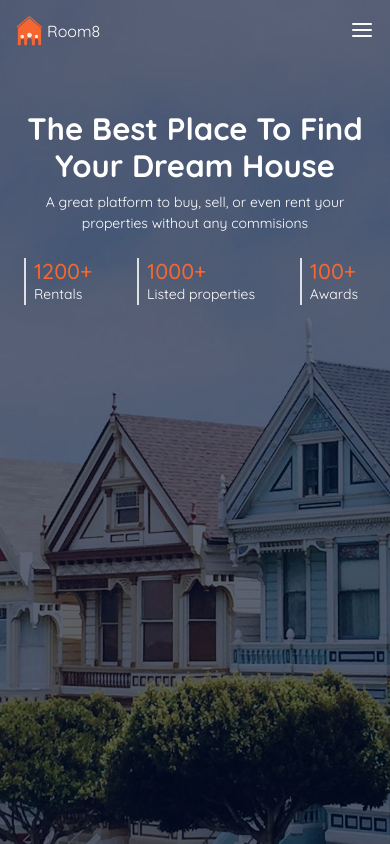
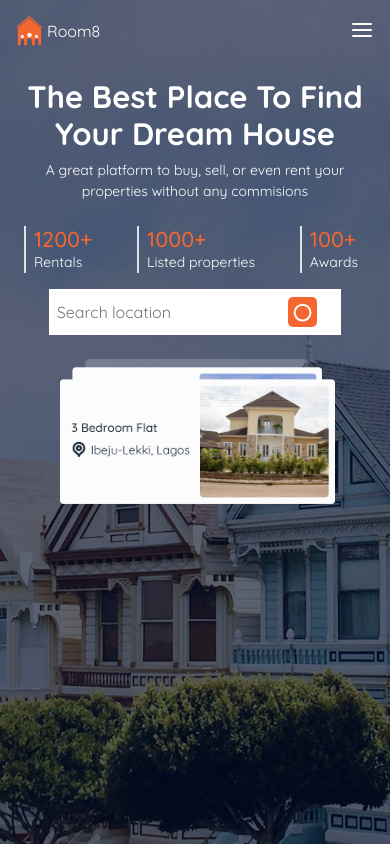
Before and after one commit to Ezekiel8807/room8, a React (Vite) app: page / in a window 390 px wide. Built offline with nearby package versions, Linux system fonts and the light colour scheme.

Commit message:
making hero page responsive"

```diff
--- a/src/components/Button.jsx
+++ b/src/components/Button.jsx
@@ -1,3 +1,3 @@
-export function Button({ btnStyle, value }) {
-  return <button style={btnStyle}>{value}</button>;
+export function Button({ btnStyle, children }) {
+  return <button style={btnStyle}>{children}</button>;
 }
--- a/src/index.css
+++ b/src/index.css
@@ -38,11 +38,6 @@ button {
   color: #f56630;
 }
 
-.img-con img {
-  position: absolute;
-  margin: 0px auto;
-}
-
 .img-con-box {
   width: 500px;
   height: 200px;
@@ -70,3 +65,34 @@ button {
   top: 25px;
   width: 500px;
 }
+
+@media screen and (max-width: 769px) {
+  .img-con-box {
+    width: 250px;
+    height: 100px;
+    margin: 10px auto;
+    position: relative;
+  }
+
+  .img-con-box img {
+    position: absolute;
+  }
+
+  .layer1 {
+    top: 0;
+    left: 15px;
+    width: 225px;
+  }
+
+  .layer2 {
+    top: 8px;
+    left: 2px;
+    width: 250px;
+  }
+
+  .layer3 {
+    top: 20px;
+    width: 275px;
+    left: -10px;
+  }
+}
--- a/src/layout/Header.jsx
+++ b/src/layout/Header.jsx
@@ -53,8 +53,9 @@ const Header = () => {
             backgroundColor: "#1018280D",
             border: "solid 1px #F56630",
           }}
-          value={"Log in"}
-        />
+        >
+          Log in
+        </Button>
         <Button
           btnStyle={{
             with: "93px",
@@ -66,8 +67,9 @@ const Header = () => {
             backgroundColor: "#F56630",
             border: "solid 1px #F56630",
           }}
-          value={"sign up"}
-        />
+        >
+          sign up
+        </Button>
       </div>
     </header>
   );
--- a/src/layout/Hero.jsx
+++ b/src/layout/Hero.jsx
@@ -2,6 +2,7 @@ import Header from "./Header";
 
 // Icons
 import dateIcon from "../assets/icons/icon.svg";
+import searchIcon from "../assets/icons/vector.svg";
 
 // Images
 import layer1 from "../assets/img/layer1.png";
@@ -21,7 +22,7 @@ const Hero = () => {
           <div className="col-12 col-md-5">
             <div className="container">
               {/* presentation start */}
-              <h1 className="h1 display-5 fw-bold text-white text-center text-md-start mt-5 mb-0">
+              <h1 className="h1 display-5 fw-bold text-white text-center text-md-start mt-3 mt-md-5 mb-0">
                 The Best Place To Find Your Dream House
               </h1>
               <p className="dispaly-6 small text-white text-center text-md-start p-2">
@@ -90,14 +91,49 @@ const Hero = () => {
                   borderRadius: "5px",
                   backgroundColor: "#f56630",
                 }}
-                value={"Browse Propertie"}
-              />
+              >
+                Browse Propertie{" "}
+              </Button>
             </div>
           </div>
         </div>
         {/* desktop-search-element end*/}
 
-        {/*<div className="col-12 col-md-6 d-md-none">
+        {/* mobile-search-element start*/}
+        <div className="d-md-none bg-white w-75 m-auto mt-3 mb-4 p-2">
+          <div className="d-flex align-items-center justify-content-between">
+            <div className="search">
+              <input
+                className="border-0"
+                type="text"
+                name="location"
+                id="location"
+                placeholder="Search location"
+              />
+            </div>
+
+            <div className="browse px-3">
+              <Button
+                btnStyle={{
+                  fontSize: "12px",
+                  padding: "5px",
+                  color: "#ffffff",
+                  border: "none",
+                  fontWeight: "bold",
+                  borderRadius: "5px",
+                  backgroundColor: "#f56630",
+                }}
+              >
+                <span>
+                  <img src={searchIcon} alt="search-icon" />
+                </span>
+              </Button>
+            </div>
+          </div>
+        </div>
+        {/* desktop-search-element end*/}
+
+        <div className="col-12 col-md-6 d-md-none">
           <div className="container img-con">
             <div className="img-con-box">
               <img className="layer1" src={layer1} alt="layer1" />
@@ -105,7 +141,7 @@ const Hero = () => {
               <img className="layer3" src={layer3} alt="layer3" />
             </div>
           </div>
-          </div> */}
+        </div>
       </div>
     </div>
   );
```
Also changed, not shown: src/assets/icons/Vector.svg (added). Lines whose indentation alone changed are shown as unchanged.
